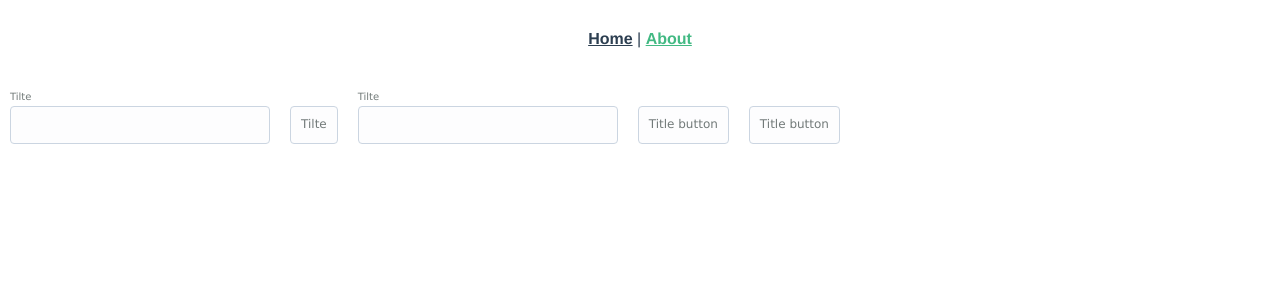
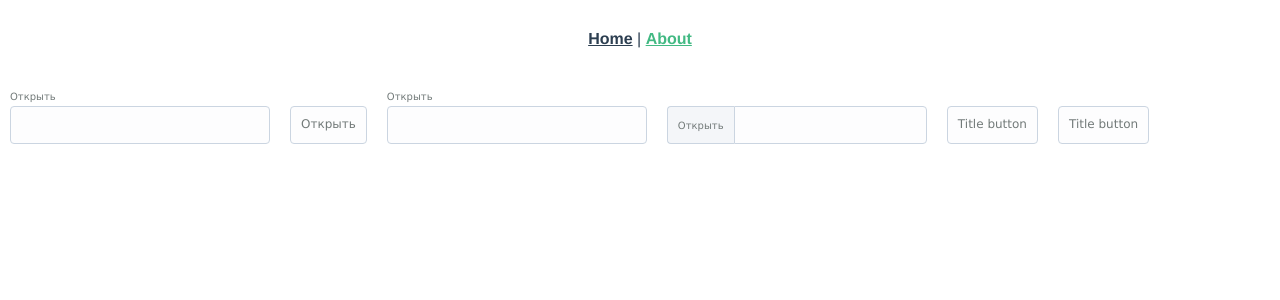
Before and after one commit to miharevdev/sell-town-portal, a Vue app: page /about in a window 1280 px wide. Shown: the top 300 px of the page. Built offline with nearby package versions, Linux system fonts and the light colour scheme.

Commit message:
fix: button and select

```diff
--- a/src/assets/styles/custom.scss
+++ b/src/assets/styles/custom.scss
@@ -72,9 +72,9 @@ $min-radius: 4px;
 .select {
     @include flex-col(flex-start, flex-start);
     @include font;
-
     padding: 10px;
     position: relative;
+    cursor: pointer;
 
     @media screen and (min-width: 420px) {
         width: 260px;
--- a/src/components/UI/button/BaseButton.vue
+++ b/src/components/UI/button/BaseButton.vue
@@ -30,6 +30,7 @@
     border-radius: $min-radius;
     color: $text-input-color;
     background-color: $backdrop-color;
+    cursor: pointer;
 
     &:active {
         border: $main-border-focus;
--- a/src/views/AboutView.vue
+++ b/src/views/AboutView.vue
@@ -1,8 +1,9 @@
 <template>
   <div class="about">
-    <base-select title="Tilte" :options="options" />
-    <base-button title="Tilte" class="btn" />
-    <base-input title="Tilte" />
+    <base-select title="Открыть" :options="options" />
+    <base-button title="Открыть" class="btn" />
+    <base-input title="Открыть" />
+    <base-input title="Открыть" hasLeftTitile />
     <base-button class="btn" />
     <base-button class="btn" />
   </div>
```
